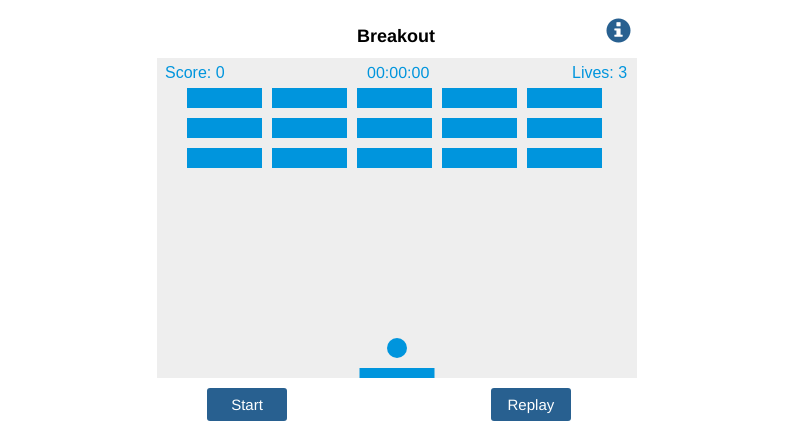
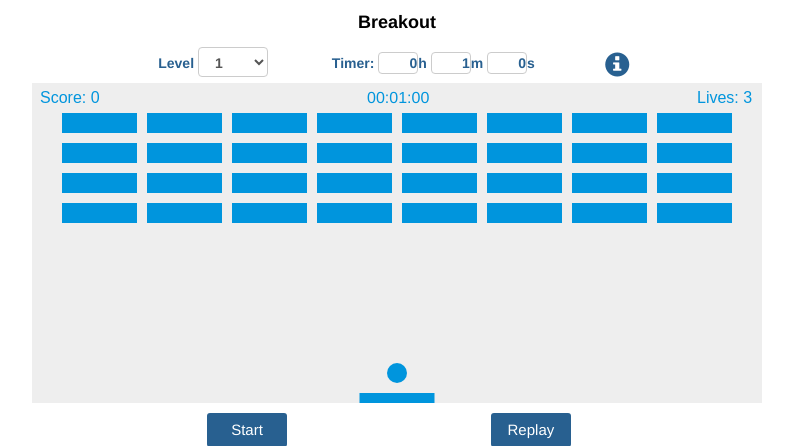
Before and after one commit to aaana/COMP3421, a PHP site: page /breakout.html in a window 1280 px wide. Shown: the top 446 px of the page, without its empty margins (243-1036 px from the left). Run offline with PHP 8.4, Linux system fonts and the light colour scheme.

Commit message:
add level and timer

```diff
--- a/js/breakout/breakout.html
+++ b/js/breakout/breakout.html
@@ -10,12 +10,31 @@
 <body>
 
 <div class="gamehead">
-	<span>Breakout</span>
-	<button style="margin-left:160px" type="button" id="about" data-toggle="modal" data-target="#myModal">
+    Breakout
+</div>
+
+<div class="levelDiv">
+    <span>Level</span>
+    <select id="levelSelect">
+        <option>1</option>
+        <option>2</option>
+        <option>3</option>
+        <option>4</option>
+        <option>5</option>
+        <option>6</option>
+    </select>
+    <span class="maxTime">
+        <span>Timer:</span>
+        <input id="inputHour" onfocus="clearInput(this)" type="text" value="0" /><span>h</span>
+        <input id="inputMin" onfocus="clearInput(this)" type="text" value="1" /><span>m</span>
+        <input id="inputSecond" onfocus="clearInput(this)" type="text" value="0" /><span>s</span>
+    </span>
+    <button type="button" id="about" data-toggle="modal" data-target="#myModal">
         <span class="glyphicon glyphicon-info-sign" ></span>
     </button>
 </div>
-<canvas id="myCanvas" width="480" height="320"></canvas>
+
+<canvas id="myCanvas"></canvas>
 <div class="controlPannel">
     <input type="button" style="margin-left:50px" id="startButton" class="controlButton" onclick="start()" value="Start"></input>
 
@@ -53,71 +72,79 @@
 </div>
 
 <script>
-    var n_sec = 0;  //秒
-    var n_min = 0;  //分
-    var n_hour = 0; //时
-    var ele_timer ="00:00:00";
+    var n_sec;  //秒
+    var n_min;  //分
+    var n_hour; //时
+    var ele_timer;
+
+    function timeStr(h,m,s){
+
+        var str_hour = h;
+        var str_min = m;
+        var str_sec = s;
+        if ( n_hour < 10 ) {
+            str_hour = "0" + n_hour;
+        }
+        if ( n_min < 10 ) {
+            str_min = "0" + n_min;
+        }
+        if ( n_sec < 10) {
+            str_sec = "0" + n_sec;
+        }
+        var time = str_hour + ":" + str_min + ":" + str_sec;
+        return time;
+    }
 
     function timer() {
 
       	return setInterval(function () {
-
-        	var str_sec = n_sec;
-          	var str_min = n_min;
-          	var str_hour = n_hour;
-          	if ( n_sec < 10) {
-              	str_sec = "0" + n_sec;
+	        ele_timer = timeStr(n_hour,n_min,n_sec);
+	        n_sec--;
+	        if (n_sec < 0){
+	            n_sec = 59;
+	            n_min--;
 	        }
-          	if ( n_min < 10 ) {
-              	str_min = "0" + n_min;
-          	}
-
-	        if ( n_hour < 10 ) {
-	            str_hour = "0" + n_hour;
-	        }
-
-	        var time = str_hour + ":" + str_min + ":" + str_sec;
-	        ele_timer = time;
-	        n_sec++;
-	        if (n_sec > 59){
+	        if (n_min < 0) {
+	            n_min = 59;
                 n_sec = 0;
-	            n_min++;
-	        }
-	        if (n_min > 59) {
-	            n_sec = 0;
-	            n_hour++;
+	            n_hour--;
 	        }
        }, 1000);
     }
+    var brickRowCounts = [4,5,6,7,8,9];
+    var brickColumnCounts = [8,8,9,9,10,11];
+
     var n_timer;
     var canvas = document.getElementById("myCanvas");
     var ctx = canvas.getContext("2d");
-    var ballRadius = 10;
-    var x = canvas.width/2;
-    var y = canvas.height-30;
-    var dx = 2;
-    var dy = -2;
-    var paddleHeight = 10;
-    var paddleWidth = 75;
-    var paddleX = (canvas.width-paddleWidth)/2;
-    var rightPressed = false;
-    var leftPressed = false;
-    var brickRowCount = 5;
-    var brickColumnCount = 3;
-    var brickWidth = 75;
-    var brickHeight = 20;
-    var brickPadding = 10;
-    var brickOffsetTop = 30;
-    var brickOffsetLeft = 30;
-    var score = 0;
-    var lives = 3;
-    var bricks = [];
-    var stopFlag = true;
+    var ballRadius;
+    var x;
+    var y;
+    var dx;
+    var dy;
+    var paddleHeight;
+    var paddleWidth;
+    var paddleX;
+    var rightPressed;
+    var leftPressed;
+    var brickRowCount;
+    var brickColumnCount;
+    var brickWidth;
+    var brickHeight;
+    var brickPadding;
+    var brickOffsetTop;
+    var brickOffsetLeft;
+    var score;
+    var lives;
+    var bricks;
+    //0:初次开始 1:stop 2:resume
+    var statusFlag;
+    var level;
     var globalAnimationID;
-    // for(c=0; c<brickColumnCount; c++) {
-    //     bricks[c] = [];
-    //     for(r=0; r<brickRowCount; r++) {
-    //         bricks[c][r] = { x: 0, y: 0, status: 1 };
+    // for(r=0; r<brickRowCount; r++) {
+    //     bricks[r] = [];
+    //     for(c=0; c<brickColomnCount; c++) {
+    //         bricks[r][c] = { x: 0, y: 0, status: 1 };
     //     }
     // }
 
@@ -137,6 +164,7 @@
             console.log("leftPressed");
         }else if(e.keyCode == 32){     // It is a trick to prevent the about the modal window poping up
             document.getElementById("about").blur();
+            document.getElementById("levelSelect").blur();
         }
     }
     function keyUpHandler(e) {
@@ -157,24 +185,34 @@
         }
     }
 
+    function clearInput(self){
+        self.value ="";
+    }
+
     function start(){
         var startButton = document.getElementById("startButton");
-        if(stopFlag){
+        if(statusFlag==0){
+            init();
             startButton.value = "Stop";
             n_timer = timer();
-            stopFlag = false;
             globalAnimationID = requestAnimationFrame(draw);
-        }else{
+            statusFlag = 2;
+        }else if(statusFlag==1){//stop -> Resume
+            startButton.value = "Stop";
+            n_timer = timer();
+            statusFlag = 2;
+            globalAnimationID = requestAnimationFrame(draw);
+        }else{ //resume -> stop
             startButton.value = "Resume";
             clearInterval(n_timer);
-            stopFlag = true;
+            statusFlag = 1;
             cancelAnimationFrame(globalAnimationID);
         }
     }
     function collisionDetection() {
+        for(r=0; r<brickRowCount; r++) {
             for(c=0; c<brickColumnCount; c++) {
-            for(r=0; r<brickRowCount; r++) {
-                var b = bricks[c][r];
+                var b = bricks[r][c];
                 if(b.status == 1) {
                     // if(x > b.x && x < b.x+brickWidth && y > b.y && y < b.y+brickHeight) {
                     //     dy = -dy;
@@ -213,13 +251,13 @@
         ctx.closePath();
     }
     function drawBricks() {
+        for(r=0; r<brickRowCount; r++) {
             for(c=0; c<brickColumnCount; c++) {
-            for(r=0; r<brickRowCount; r++) {
-                if(bricks[c][r].status == 1) {
-                    var brickX = (r*(brickWidth+brickPadding))+brickOffsetLeft;
-                    var brickY = (c*(brickHeight+brickPadding))+brickOffsetTop;
-                    bricks[c][r].x = brickX;
-                    bricks[c][r].y = brickY;
+                if(bricks[r][c].status == 1) {
+                    var brickX = (c*(brickWidth+brickPadding))+brickOffsetLeft;
+                    var brickY = (r*(brickHeight+brickPadding))+brickOffsetTop;
+                    bricks[r][c].x = brickX;
+                    bricks[r][c].y = brickY;
                     ctx.beginPath();
                     ctx.rect(brickX, brickY, brickWidth, brickHeight);
                     ctx.fillStyle = "#0095DD";
@@ -239,41 +277,52 @@
     }
     function drawTimer() {
         ctx.font = "16px Helvetica";
+        if(n_hour ==0 &&n_min==0 && n_sec<10){
+            ctx.fillStyle = "red";
+        }else{
             ctx.fillStyle = "#0095DD";
+
+        }
         ctx.fillText(ele_timer, canvas.width/2-30, 20);
     }
     function init(){
         ballRadius = 10;
-        x = canvas.width/2;
-        y = canvas.height-30;
+        level = document.getElementById("levelSelect").value;
         dx = 2;
         dy = -2;
         paddleHeight = 10;
         paddleWidth = 75;
-        paddleX = (canvas.width-paddleWidth)/2;
         rightPressed = false;
         leftPressed = false;
-        brickRowCount = 5;
-        brickColumnCount = 3;
+        brickRowCount = brickRowCounts[level-1];
+        brickColumnCount = brickColumnCounts[level-1];
         brickWidth = 75;
         brickHeight = 20;
         brickPadding = 10;
         brickOffsetTop = 30;
         brickOffsetLeft = 30;
+        bricks = [];
         score = 0;
         lives = 3;
-        bricks = [];
-        stopFlag = true;
+        statusFlag = 0;
+        document.getElementById("myCanvas").width = 2*brickOffsetLeft + brickColumnCount*brickWidth +(brickColumnCount-1)*brickPadding;
+        document.getElementById("myCanvas").height = brickOffsetTop + brickRowCount*brickHeight +(brickRowCount-1)*brickPadding + ballRadius*2 +paddleHeight +150 ;
+        x = canvas.width/2;
+        y = canvas.height-30;
+
+        paddleX = (canvas.width-paddleWidth)/2;
+
+        for(r=0; r<brickRowCount; r++) {
+            bricks[r] = [];
             for(c=0; c<brickColumnCount; c++) {
-            bricks[c] = [];
-            for(r=0; r<brickRowCount; r++) {
-                bricks[c][r] = { x: 0, y: 0, status: 1 };
+                bricks[r][c] = { x: 0, y: 0, status: 1 };
             }
         }
-        n_sec = 0;  //秒
-        n_min = 0;  //分
-        n_hour = 0; //时
-        ele_timer ="00:00:00";
+        n_sec = document.getElementById("inputSecond").value==""?0:document.getElementById("inputSecond").value;  //秒
+        n_min = document.getElementById("inputMin").value==""?0:document.getElementById("inputMin").value;  //分
+        n_hour = document.getElementById("inputHour").value==""?0:document.getElementById("inputHour").value; //时
+        ele_timer = timeStr(n_hour,n_min,n_sec);
+
         ctx.clearRect(0, 0, canvas.width, canvas.height);
         drawBricks();
         drawBall();
@@ -297,6 +346,10 @@
         drawLives();
         drawTimer();
         collisionDetection();
+        if(n_hour==n_min&&n_min==n_sec&&n_sec==0){
+            alert("TIME OUT");
+            document.location.reload();
+        }
         if(x + dx > canvas.width-ballRadius || x + dx < ballRadius) {
             dx = -dx;
         }
--- a/js/breakout/breakoutStyle.css
+++ b/js/breakout/breakoutStyle.css
@@ -40,16 +40,51 @@ canvas{
 	font-size: 25px;
 	padding: 6px;
 	color: #286090;
+	position: relative;
+	top: 8px;
+	margin-left:60px;
+}
+
+#about:hover{
+
+	color: #204d74;
+	margin-left: 60px;
 }
 
 .gamehead{
-	margin: 0 auto;
-	margin-top: 10px;
-	position: relative;
+	margin: 10px auto 0 auto;
 	width:480px;
-	/*text-align: center;*/
-	left: 200px;
+	text-align: center;
 	color: black;
 	font-weight: bold;
 	font-size: 18px;
 }
+
+.levelDiv{
+	margin: 0 auto;
+	width: 550px;
+	text-align: center;
+	font-weight: bold;
+	color: #286090;
+}
+
+#levelSelect{
+	width: 70px;
+	height: 30px;
+    padding: 6px 12px;
+    font-size: 14px;
+    line-height: 1.42857143;
+    color: #555;
+    background-color: #fff;
+    background-image: none;
+    border: 1px solid #ccc;
+    border-radius: 4px;
+    margin-right: 60px;
+}
+
+.maxTime > input{
+	width: 40px;
+	border: 1px solid #ccc;
+	border-radius: 4px;
+	text-align: right;
+}
```
Lines whose indentation alone changed are shown as unchanged.
